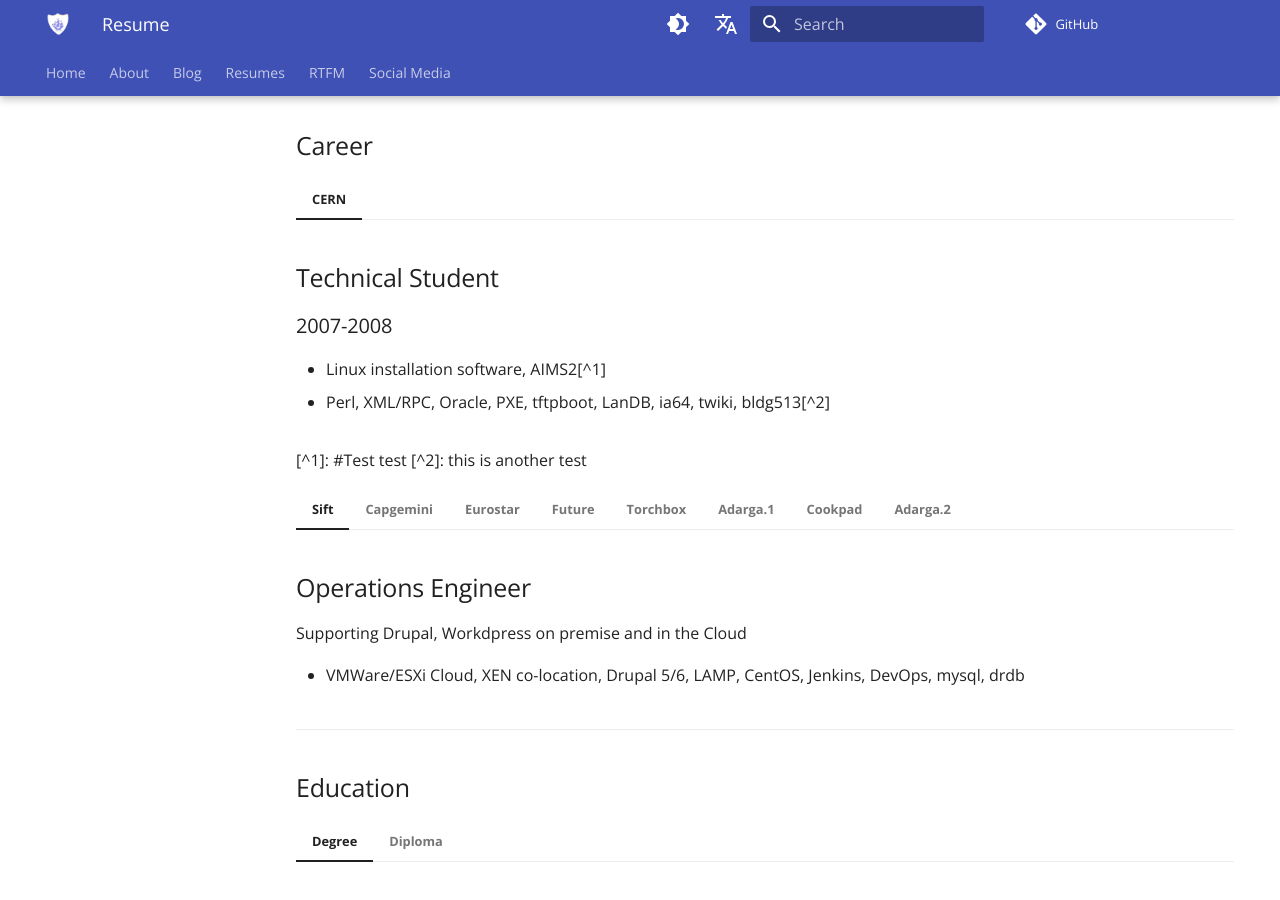
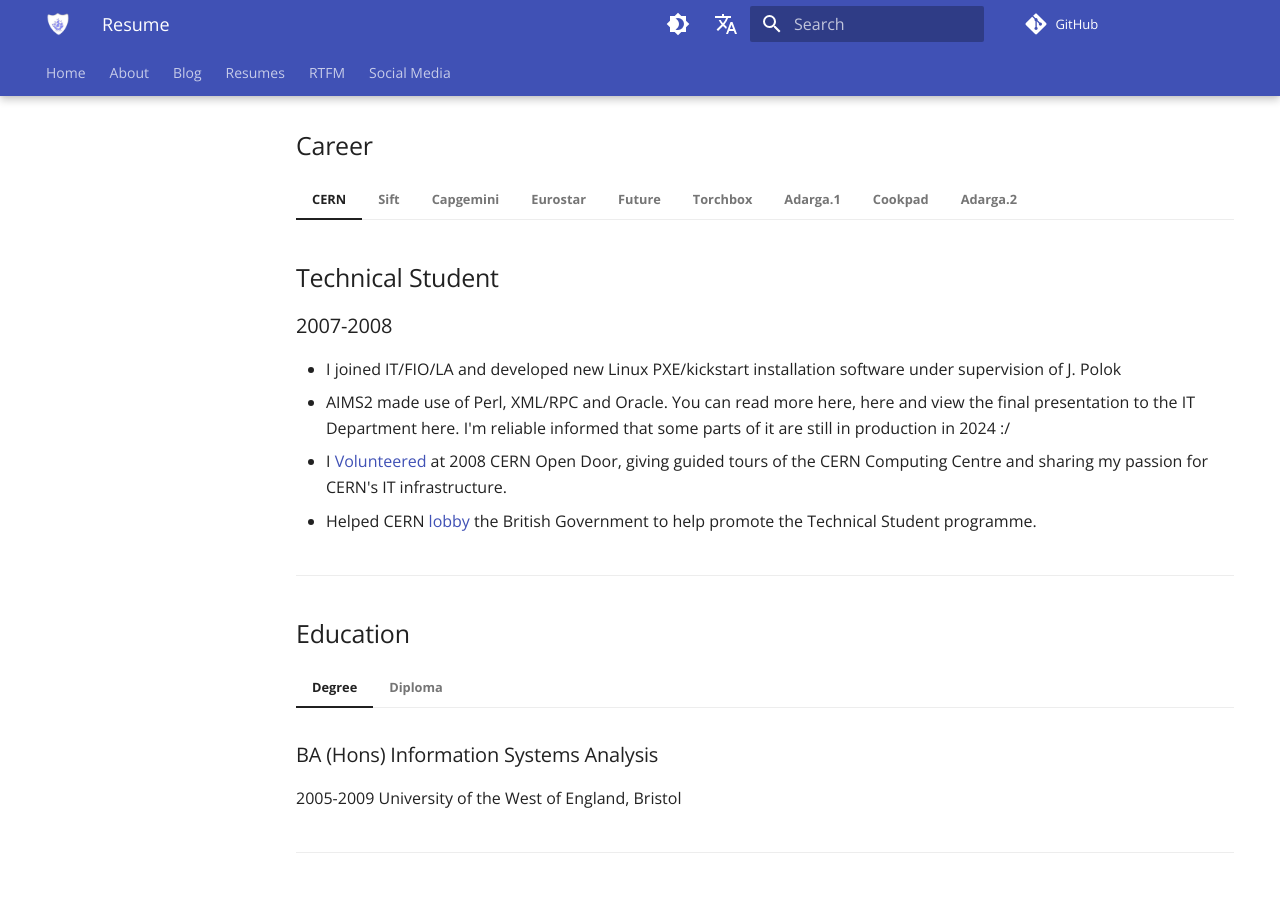
Before and after one commit to danslinky/danslinky.co.uk, an MkDocs documentation site: the page built from docs/resumes/markdown/index.md, in a window 1280 px wide and 900 px high, scrolled down 1263 px. Built offline with MkDocs 1.6.1 and Material for MkDocs 9.7.7, drawn with Linux system fonts in a browser that asks for light colours; emoji names are drawn with the system emoji font; plug-ins that fetch from the network failed and are left out; comment, search, counter and statistics services are not loaded.

Commit message:
CERN copy updated

```diff
--- a/docs/resumes/markdown/index.md
+++ b/docs/resumes/markdown/index.md
@@ -85,11 +85,10 @@
     ## Technical Student
 
     ### 2007-2008
-    - Linux installation software, AIMS2[^1]
-    - Perl, XML/RPC, Oracle, PXE, tftpboot, LanDB, ia64, twiki, bldg513[^2]
-
-[^1]: #Test test
-[^2]: this is another test
+    - I joined IT/FIO/LA and developed new Linux PXE/kickstart installation software under supervision of J. Polok
+    - AIMS2 made use of Perl, XML/RPC and Oracle. You can read more here, here and view the final presentation to the IT Department here. I'm reliable informed that some parts of it are still in production in 2024 :/
+    - I [Volunteered](/blog/xxxx) at 2008 CERN Open Door, giving guided tours of the CERN Computing Centre and sharing my passion for CERN's IT infrastructure.
+    - Helped CERN [lobby](https://cds.cern.ch/record/xxxxx) the British Government to help promote the Technical Student programme.
 
 === "Sift"
 
```
